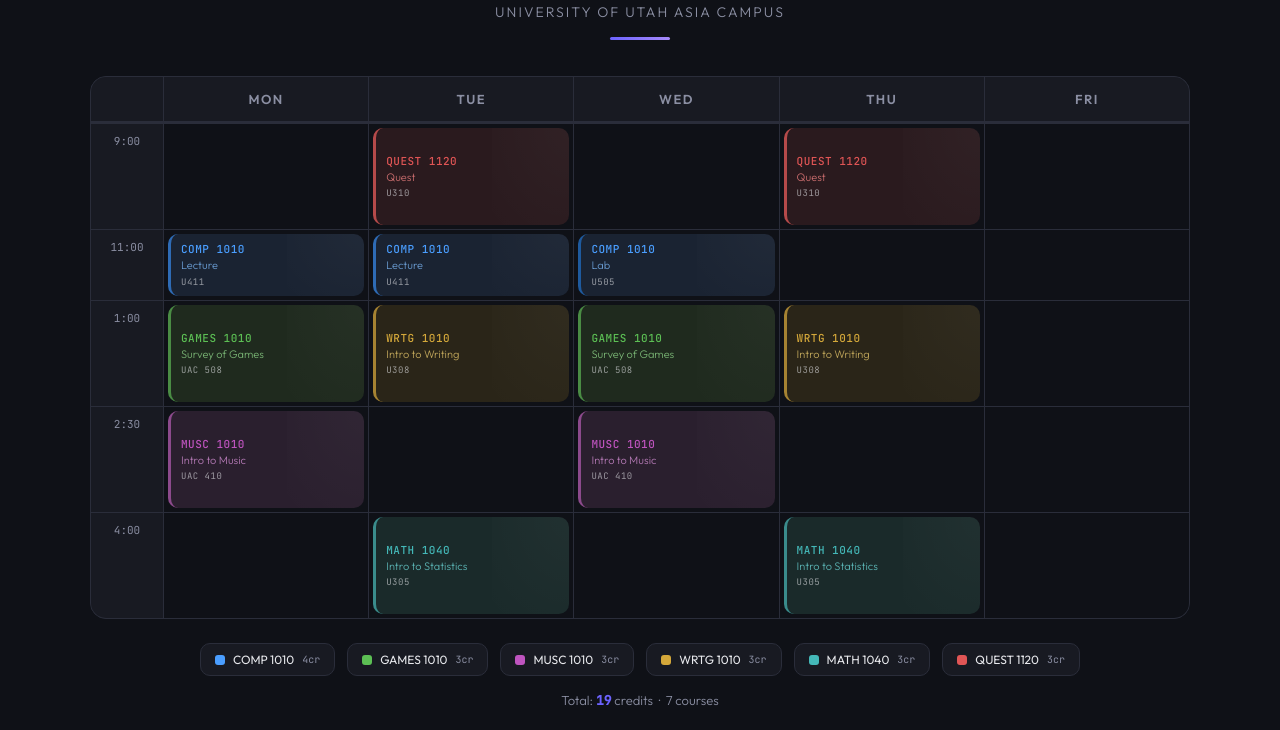
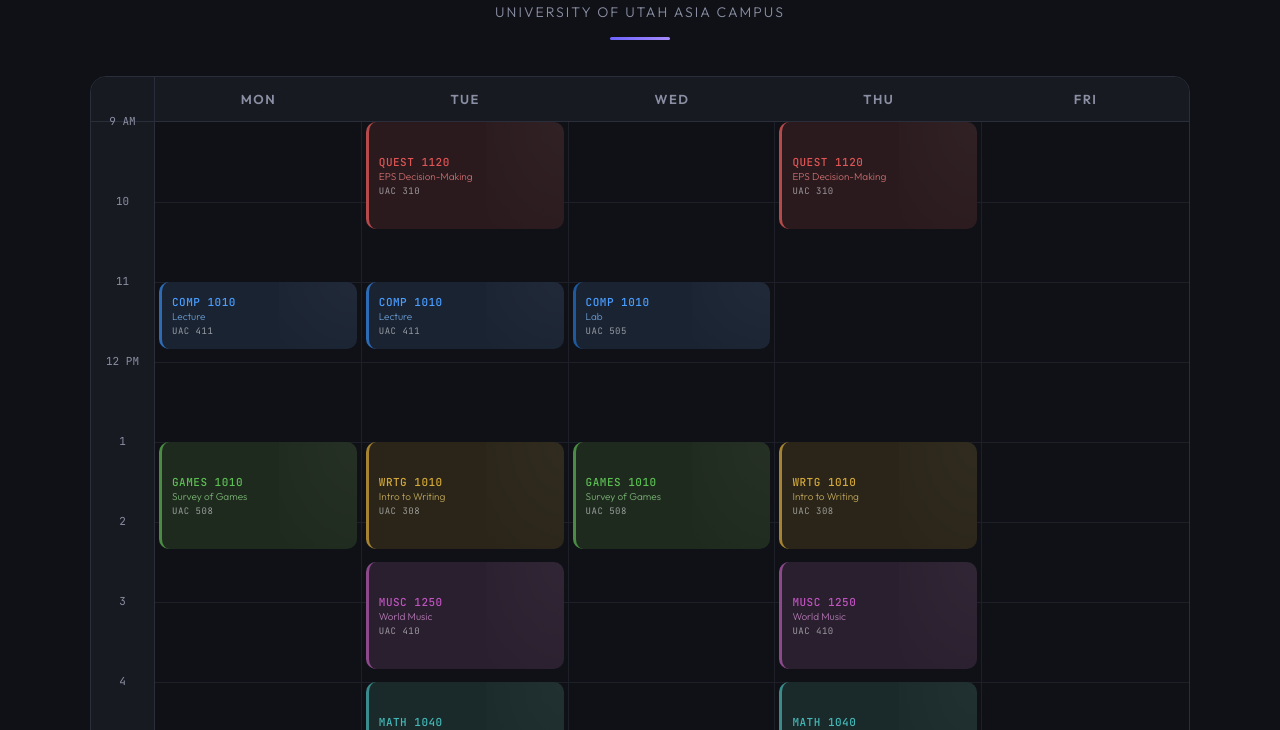
Before and after one commit to ppnavillera/hgh, a plain HTML site: page index.html in a window 1280 px wide. Shown: the part 70-800 px from the top of the page. Drawn offline with Linux system fonts and the light colour scheme.

Commit message:
refactor: Implement a structured timetable layout with dedicated time and day columns.

```diff
--- a/index.html
+++ b/index.html
@@ -1,22 +1,29 @@
 <!DOCTYPE html>
 <html lang="ko">
+
 <head>
   <meta charset="UTF-8">
   <meta name="viewport" content="width=device-width, initial-scale=1.0">
   <title>Spring 2026 Schedule</title>
-<link href="https://fonts.googleapis.com/css2?family=Outfit:wght@300;400;500;600;700&family=JetBrains+Mono:wght@400;500&display=swap" rel="stylesheet">
+  <link
+    href="https://fonts.googleapis.com/css2?family=Outfit:wght@300;400;500;600;700&family=JetBrains+Mono:wght@400;500&display=swap"
+    rel="stylesheet">
   <style>
-  * { margin: 0; padding: 0; box-sizing: border-box; }
+    * {
+      margin: 0;
+      padding: 0;
+      box-sizing: border-box;
+    }
 
     :root {
       --bg: #0f1117;
       --surface: #181a22;
       --border: #2a2d3a;
+      --border-light: #1e2029;
       --text: #e8e9ed;
       --text-dim: #8b8fa3;
       --accent: #6c63ff;
 
-    /* Course colors */
       --comp-bg: #1a2332;
       --comp-border: #2e6bb5;
       --comp-text: #7cb8f7;
@@ -46,6 +53,8 @@
       --quest-border: #b54a4a;
       --quest-text: #f08080;
       --quest-accent: #e05555;
+
+      --hour: 80px;
     }
 
     body {
@@ -59,7 +68,6 @@
     .header {
       text-align: center;
       margin-bottom: 36px;
-    position: relative;
     }
 
     .header::after {
@@ -96,15 +104,12 @@
       overflow-x: auto;
     }
 
-  .schedule {
+    .timetable {
       display: grid;
-    grid-template-columns: 72px repeat(5, 1fr);
-    grid-template-rows: auto;
-    gap: 1px;
-    background: var(--border);
+      grid-template-columns: 64px repeat(5, 1fr);
+      min-width: 700px;
       border-radius: 16px;
       overflow: hidden;
-    min-width: 700px;
       border: 1px solid var(--border);
     }
 
@@ -117,52 +122,65 @@
       letter-spacing: 1.5px;
       text-transform: uppercase;
       color: var(--text-dim);
-    border-bottom: 2px solid var(--border);
+      border-bottom: 1px solid var(--border);
     }
 
-  .day-header.corner {
+    .time-column {
       background: var(--surface);
+      position: relative;
+      border-right: 1px solid var(--border);
     }
 
-  .time-label {
-    background: var(--surface);
-    padding: 0 10px;
-    display: flex;
-    align-items: flex-start;
-    justify-content: center;
+    .time-tick {
+      position: absolute;
+      left: 0;
+      right: 0;
+      text-align: center;
       font-family: 'JetBrains Mono', monospace;
       font-size: 11px;
       color: var(--text-dim);
-    padding-top: 10px;
       font-weight: 400;
-    min-height: 70px;
+      transform: translateY(-8px);
     }
 
-  .cell {
+    .day-column {
+      position: relative;
       background: var(--bg);
-    min-height: 70px;
-    padding: 4px;
-    position: relative;
+      border-right: 1px solid var(--border-light);
+    }
+
+    .day-column:last-child {
+      border-right: none;
+    }
+
+    .hour-line {
+      position: absolute;
+      left: 0;
+      right: 0;
+      height: 1px;
+      background: var(--border-light);
     }
 
     .course-block {
+      position: absolute;
+      left: 4px;
+      right: 4px;
       border-radius: 10px;
       padding: 8px 10px;
-    height: 100%;
       display: flex;
       flex-direction: column;
       justify-content: center;
       border-left: 3px solid;
-    position: relative;
       overflow: hidden;
       transition: transform 0.2s ease, box-shadow 0.2s ease;
       cursor: default;
       animation: fadeIn 0.5s ease both;
+      z-index: 2;
     }
 
     .course-block:hover {
       transform: scale(1.03);
-    box-shadow: 0 4px 20px rgba(0,0,0,0.4);
+      box-shadow: 0 4px 20px rgba(0, 0, 0, 0.5);
       z-index: 10;
     }
 
@@ -173,25 +191,32 @@
       right: 0;
       width: 40%;
       height: 100%;
-    background: radial-gradient(ellipse at top right, rgba(255,255,255,0.03), transparent);
+      background: radial-gradient(ellipse at top right, rgba(255, 255, 255, 0.03), transparent);
       pointer-events: none;
     }
 
     @keyframes fadeIn {
-    from { opacity: 0; transform: translateY(8px); }
-    to { opacity: 1; transform: translateY(0); }
+      from {
+        opacity: 0;
+        transform: translateY(6px);
+      }
+
+      to {
+        opacity: 1;
+        transform: translateY(0);
+      }
     }
 
     .course-block .code {
       font-family: 'JetBrains Mono', monospace;
       font-size: 11px;
       font-weight: 500;
-    margin-bottom: 2px;
+      margin-bottom: 1px;
       letter-spacing: 0.5px;
     }
 
     .course-block .name {
-    font-size: 11px;
+      font-size: 10px;
       font-weight: 300;
       opacity: 0.8;
       line-height: 1.3;
@@ -201,45 +226,88 @@
       font-family: 'JetBrains Mono', monospace;
       font-size: 9px;
       opacity: 0.6;
-    margin-top: 3px;
+      margin-top: 2px;
       letter-spacing: 0.5px;
     }
 
-  /* Course-specific styles */
-  .comp { background: var(--comp-bg); border-color: var(--comp-border); }
-  .comp .code { color: var(--comp-accent); }
-  .comp .name { color: var(--comp-text); }
-
-  .games { background: var(--games-bg); border-color: var(--games-border); }
-  .games .code { color: var(--games-accent); }
-  .games .name { color: var(--games-text); }
-
-  .musc { background: var(--musc-bg); border-color: var(--musc-border); }
-  .musc .code { color: var(--musc-accent); }
-  .musc .name { color: var(--musc-text); }
-
-  .wrtg { background: var(--wrtg-bg); border-color: var(--wrtg-border); }
-  .wrtg .code { color: var(--wrtg-accent); }
-  .wrtg .name { color: var(--wrtg-text); }
-
-  .math { background: var(--math-bg); border-color: var(--math-border); }
-  .math .code { color: var(--math-accent); }
-  .math .name { color: var(--math-text); }
-
-  .quest { background: var(--quest-bg); border-color: var(--quest-border); }
-  .quest .code { color: var(--quest-accent); }
-  .quest .name { color: var(--quest-text); }
-
-  .empty-cell {
-    min-height: 70px;
+    .comp {
+      background: var(--comp-bg);
+      border-color: var(--comp-border);
     }
 
-  /* Tall cells for long classes */
-  .tall { min-height: 105px; }
-  .cell.tall { min-height: 105px; }
-  .time-label.tall { min-height: 105px; }
+    .comp .code {
+      color: var(--comp-accent);
+    }
 
-  /* Legend */
+    .comp .name {
+      color: var(--comp-text);
+    }
+
+    .games {
+      background: var(--games-bg);
+      border-color: var(--games-border);
+    }
+
+    .games .code {
+      color: var(--games-accent);
+    }
+
+    .games .name {
+      color: var(--games-text);
+    }
+
+    .musc {
+      background: var(--musc-bg);
+      border-color: var(--musc-border);
+    }
+
+    .musc .code {
+      color: var(--musc-accent);
+    }
+
+    .musc .name {
+      color: var(--musc-text);
+    }
+
+    .wrtg {
+      background: var(--wrtg-bg);
+      border-color: var(--wrtg-border);
+    }
+
+    .wrtg .code {
+      color: var(--wrtg-accent);
+    }
+
+    .wrtg .name {
+      color: var(--wrtg-text);
+    }
+
+    .math {
+      background: var(--math-bg);
+      border-color: var(--math-border);
+    }
+
+    .math .code {
+      color: var(--math-accent);
+    }
+
+    .math .name {
+      color: var(--math-text);
+    }
+
+    .quest {
+      background: var(--quest-bg);
+      border-color: var(--quest-border);
+    }
+
+    .quest .code {
+      color: var(--quest-accent);
+    }
+
+    .quest .name {
+      color: var(--quest-text);
+    }
+
     .legend {
       max-width: 1100px;
       margin: 24px auto 0;
@@ -286,15 +354,9 @@
       font-weight: 600;
       font-family: 'JetBrains Mono', monospace;
     }
-
-  /* Animation delays */
-  .course-block:nth-child(1) { animation-delay: 0.05s; }
-  .cell:nth-child(2) .course-block { animation-delay: 0.1s; }
-  .cell:nth-child(3) .course-block { animation-delay: 0.15s; }
-  .cell:nth-child(4) .course-block { animation-delay: 0.2s; }
-  .cell:nth-child(5) .course-block { animation-delay: 0.25s; }
   </style>
 </head>
+
 <body>
 
   <div class="header">
@@ -302,192 +364,214 @@
     <div class="subtitle">University of Utah Asia Campus</div>
   </div>
 
+  <!--
+  Time grid: 9AM - 6PM = 9 hours, 80px/hour = 720px total
+  9:00=0  10:00=80  11:00=160  12:00=240  1:00=320  2:00=400  3:00=480  4:00=560  5:00=640  6:00=720
+
+  QUEST 1120   9:00-10:20  top:0     h:106.7
+  COMP Lec     11:00-11:50 top:160   h:66.7
+  COMP Lab     11:00-11:50 top:160   h:66.7
+  GAMES 1010   1:00-2:20   top:320   h:106.7
+  WRTG 1010    1:00-2:20   top:320   h:106.7
+  MUSC 1250    2:30-3:50   top:440   h:106.7
+  MATH 1040    4:00-5:20   top:560   h:106.7
+-->
+
   <div class="schedule-wrapper">
-<div class="schedule">
+    <div class="timetable">
 
-  <!-- Header Row -->
-  <div class="day-header corner"></div>
+      <div class="day-header" style="border-right:1px solid var(--border)"></div>
       <div class="day-header">Mon</div>
       <div class="day-header">Tue</div>
       <div class="day-header">Wed</div>
       <div class="day-header">Thu</div>
       <div class="day-header">Fri</div>
 
-  <!-- 9:00 - 10:20 -->
-  <div class="time-label tall">9:00</div>
-
-  <div class="cell tall"></div>
-
-  <div class="cell tall">
-    <div class="course-block quest">
-      <div class="code">QUEST 1120</div>
-      <div class="name">Quest</div>
-      <div class="room">U310</div>
-    </div>
+      <!-- Time Column -->
+      <div class="time-column" style="height:720px">
+        <div class="time-tick" style="top:0">9 AM</div>
+        <div class="time-tick" style="top:80px">10</div>
+        <div class="time-tick" style="top:160px">11</div>
+        <div class="time-tick" style="top:240px">12 PM</div>
+        <div class="time-tick" style="top:320px">1</div>
+        <div class="time-tick" style="top:400px">2</div>
+        <div class="time-tick" style="top:480px">3</div>
+        <div class="time-tick" style="top:560px">4</div>
+        <div class="time-tick" style="top:640px">5</div>
       </div>
 
-  <div class="cell tall"></div>
+      <!-- Monday -->
+      <div class="day-column" style="height:720px">
+        <div class="hour-line" style="top:80px"></div>
+        <div class="hour-line" style="top:160px"></div>
+        <div class="hour-line" style="top:240px"></div>
+        <div class="hour-line" style="top:320px"></div>
+        <div class="hour-line" style="top:400px"></div>
+        <div class="hour-line" style="top:480px"></div>
+        <div class="hour-line" style="top:560px"></div>
+        <div class="hour-line" style="top:640px"></div>
 
-  <div class="cell tall">
-    <div class="course-block quest">
-      <div class="code">QUEST 1120</div>
-      <div class="name">Quest</div>
-      <div class="room">U310</div>
-    </div>
+        <div class="course-block comp" style="top:160px;height:67px">
+          <div class="code">COMP 1010</div>
+          <div class="name">Lecture</div>
+          <div class="room">UAC 411</div>
         </div>
 
-  <div class="cell tall"></div>
-
-  <!-- 11:00 - 11:50 -->
-  <div class="time-label">11:00</div>
-
-  <div class="cell">
-    <div class="course-block comp">
-      <div class="code">COMP 1010</div>
-      <div class="name">Lecture</div>
-      <div class="room">U411</div>
-    </div>
-  </div>
-
-  <div class="cell">
-    <div class="course-block comp">
-      <div class="code">COMP 1010</div>
-      <div class="name">Lecture</div>
-      <div class="room">U411</div>
-    </div>
-  </div>
-
-  <div class="cell">
-    <div class="course-block comp" style="border-color: #1e5a9e;">
-      <div class="code">COMP 1010</div>
-      <div class="name">Lab</div>
-      <div class="room">U505</div>
-    </div>
-  </div>
-
-  <div class="cell"></div>
-  <div class="cell"></div>
-
-  <!-- 1:00 - 2:20 -->
-  <div class="time-label tall">1:00</div>
-
-  <div class="cell tall">
-    <div class="course-block games">
+        <div class="course-block games" style="top:320px;height:107px;animation-delay:.1s">
           <div class="code">GAMES 1010</div>
           <div class="name">Survey of Games</div>
           <div class="room">UAC 508</div>
         </div>
       </div>
 
-  <div class="cell tall">
-    <div class="course-block wrtg">
+      <!-- Tuesday -->
+      <div class="day-column" style="height:720px">
+        <div class="hour-line" style="top:80px"></div>
+        <div class="hour-line" style="top:160px"></div>
+        <div class="hour-line" style="top:240px"></div>
+        <div class="hour-line" style="top:320px"></div>
+        <div class="hour-line" style="top:400px"></div>
+        <div class="hour-line" style="top:480px"></div>
+        <div class="hour-line" style="top:560px"></div>
+        <div class="hour-line" style="top:640px"></div>
+
+        <div class="course-block quest" style="top:0;height:107px">
+          <div class="code">QUEST 1120</div>
+          <div class="name">EPS Decision-Making</div>
+          <div class="room">UAC 310</div>
+        </div>
+
+        <div class="course-block comp" style="top:160px;height:67px;animation-delay:.05s">
+          <div class="code">COMP 1010</div>
+          <div class="name">Lecture</div>
+          <div class="room">UAC 411</div>
+        </div>
+
+        <div class="course-block wrtg" style="top:320px;height:107px;animation-delay:.1s">
           <div class="code">WRTG 1010</div>
           <div class="name">Intro to Writing</div>
-      <div class="room">U308</div>
+          <div class="room">UAC 308</div>
+        </div>
+
+        <div class="course-block musc" style="top:440px;height:107px;animation-delay:.15s">
+          <div class="code">MUSC 1250</div>
+          <div class="name">World Music</div>
+          <div class="room">UAC 410</div>
+        </div>
+
+        <div class="course-block math" style="top:560px;height:107px;animation-delay:.2s">
+          <div class="code">MATH 1040</div>
+          <div class="name">Intro to Statistics</div>
+          <div class="room">UAC 305</div>
         </div>
       </div>
 
-  <div class="cell tall">
-    <div class="course-block games">
+      <!-- Wednesday -->
+      <div class="day-column" style="height:720px">
+        <div class="hour-line" style="top:80px"></div>
+        <div class="hour-line" style="top:160px"></div>
+        <div class="hour-line" style="top:240px"></div>
+        <div class="hour-line" style="top:320px"></div>
+        <div class="hour-line" style="top:400px"></div>
+        <div class="hour-line" style="top:480px"></div>
+        <div class="hour-line" style="top:560px"></div>
+        <div class="hour-line" style="top:640px"></div>
+
+        <div class="course-block comp" style="top:160px;height:67px;border-color:#1e5a9e">
+          <div class="code">COMP 1010</div>
+          <div class="name">Lab</div>
+          <div class="room">UAC 505</div>
+        </div>
+
+        <div class="course-block games" style="top:320px;height:107px;animation-delay:.1s">
           <div class="code">GAMES 1010</div>
           <div class="name">Survey of Games</div>
           <div class="room">UAC 508</div>
         </div>
       </div>
 
-  <div class="cell tall">
-    <div class="course-block wrtg">
+      <!-- Thursday -->
+      <div class="day-column" style="height:720px">
+        <div class="hour-line" style="top:80px"></div>
+        <div class="hour-line" style="top:160px"></div>
+        <div class="hour-line" style="top:240px"></div>
+        <div class="hour-line" style="top:320px"></div>
+        <div class="hour-line" style="top:400px"></div>
+        <div class="hour-line" style="top:480px"></div>
+        <div class="hour-line" style="top:560px"></div>
+        <div class="hour-line" style="top:640px"></div>
+
+        <div class="course-block quest" style="top:0;height:107px">
+          <div class="code">QUEST 1120</div>
+          <div class="name">EPS Decision-Making</div>
+          <div class="room">UAC 310</div>
+        </div>
+
+        <div class="course-block wrtg" style="top:320px;height:107px;animation-delay:.1s">
           <div class="code">WRTG 1010</div>
           <div class="name">Intro to Writing</div>
-      <div class="room">U308</div>
+          <div class="room">UAC 308</div>
+        </div>
+
+        <div class="course-block musc" style="top:440px;height:107px;animation-delay:.15s">
+          <div class="code">MUSC 1250</div>
+          <div class="name">World Music</div>
+          <div class="room">UAC 410</div>
+        </div>
+
+        <div class="course-block math" style="top:560px;height:107px;animation-delay:.2s">
+          <div class="code">MATH 1040</div>
+          <div class="name">Intro to Statistics</div>
+          <div class="room">UAC 305</div>
         </div>
       </div>
 
-  <div class="cell tall"></div>
-
-  <!-- 2:30 - 3:50 -->
-  <div class="time-label tall">2:30</div>
-
-  <div class="cell tall">
-    <div class="course-block musc">
-      <div class="code">MUSC 1010</div>
-      <div class="name">Intro to Music</div>
-      <div class="room">UAC 410</div>
+      <!-- Friday -->
+      <div class="day-column" style="height:720px">
+        <div class="hour-line" style="top:80px"></div>
+        <div class="hour-line" style="top:160px"></div>
+        <div class="hour-line" style="top:240px"></div>
+        <div class="hour-line" style="top:320px"></div>
+        <div class="hour-line" style="top:400px"></div>
+        <div class="hour-line" style="top:480px"></div>
+        <div class="hour-line" style="top:560px"></div>
+        <div class="hour-line" style="top:640px"></div>
       </div>
-  </div>
-
-  <div class="cell tall"></div>
-
-  <div class="cell tall">
-    <div class="course-block musc">
-      <div class="code">MUSC 1010</div>
-      <div class="name">Intro to Music</div>
-      <div class="room">UAC 410</div>
-    </div>
-  </div>
-
-  <div class="cell tall"></div>
-  <div class="cell tall"></div>
-
-  <!-- 4:00 - 5:20 -->
-  <div class="time-label tall">4:00</div>
-
-  <div class="cell tall"></div>
-
-  <div class="cell tall">
-    <div class="course-block math">
-      <div class="code">MATH 1040</div>
-      <div class="name">Intro to Statistics</div>
-      <div class="room">U305</div>
-    </div>
-  </div>
-
-  <div class="cell tall"></div>
-
-  <div class="cell tall">
-    <div class="course-block math">
-      <div class="code">MATH 1040</div>
-      <div class="name">Intro to Statistics</div>
-      <div class="room">U305</div>
-    </div>
-  </div>
-
-  <div class="cell tall"></div>
 
     </div>
   </div>
 
-<!-- Legend -->
   <div class="legend">
     <div class="legend-item">
-    <div class="legend-dot" style="background: var(--comp-accent);"></div>
-    COMP 1010 <span class="legend-credits">4cr</span>
+      <div class="legend-dot" style="background:var(--comp-accent)"></div>
+      COMP 1010 <span class="legend-credits">3cr</span>
     </div>
     <div class="legend-item">
-    <div class="legend-dot" style="background: var(--games-accent);"></div>
+      <div class="legend-dot" style="background:var(--games-accent)"></div>
       GAMES 1010 <span class="legend-credits">3cr</span>
     </div>
     <div class="legend-item">
-    <div class="legend-dot" style="background: var(--musc-accent);"></div>
-    MUSC 1010 <span class="legend-credits">3cr</span>
+      <div class="legend-dot" style="background:var(--musc-accent)"></div>
+      MUSC 1250 <span class="legend-credits">3cr</span>
     </div>
     <div class="legend-item">
-    <div class="legend-dot" style="background: var(--wrtg-accent);"></div>
+      <div class="legend-dot" style="background:var(--wrtg-accent)"></div>
       WRTG 1010 <span class="legend-credits">3cr</span>
     </div>
     <div class="legend-item">
-    <div class="legend-dot" style="background: var(--math-accent);"></div>
+      <div class="legend-dot" style="background:var(--math-accent)"></div>
       MATH 1040 <span class="legend-credits">3cr</span>
     </div>
     <div class="legend-item">
-    <div class="legend-dot" style="background: var(--quest-accent);"></div>
+      <div class="legend-dot" style="background:var(--quest-accent)"></div>
       QUEST 1120 <span class="legend-credits">3cr</span>
     </div>
   </div>
 
   <div class="total-credits">
-  Total: <span>19</span> credits &nbsp;·&nbsp; 7 courses
+    Total: <span>18</span> credits &nbsp;·&nbsp; 7 courses
   </div>
 
 </body>
+
 </html>
```
Lines whose indentation alone changed are shown as unchanged.
